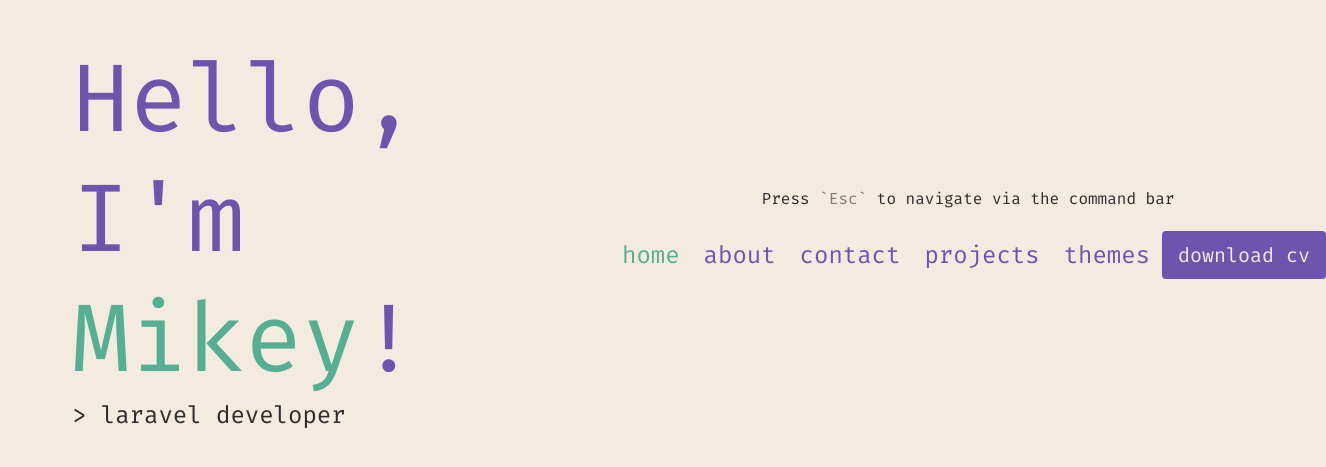
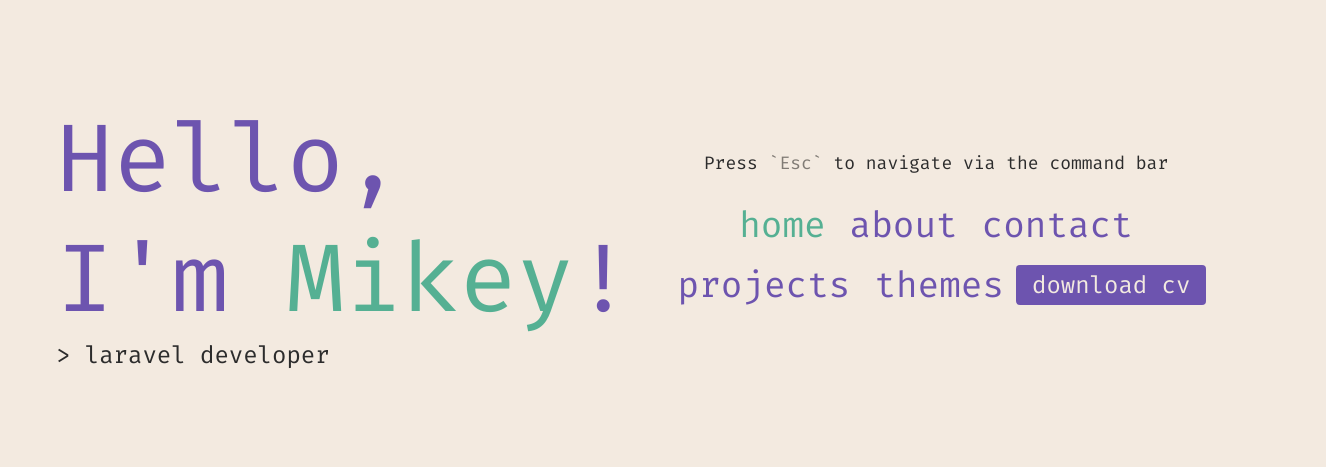
Before and after one commit to mikeycodingstuff/mikeycodingstuff.github.io, a Vue app: page / in a window 1280 px wide. Shown: the part 165-632 px from the top of the page, 1326 px wide, since content can reach past the window. Built offline with nearby package versions, Linux system fonts and the light colour scheme.

Commit message:
styling/responsiveness

```diff
--- a/src/App.vue
+++ b/src/App.vue
@@ -11,7 +11,7 @@
 </script>
 
 <template>
-  <div class="flex flex-col h-screen">
+  <div class="flex flex-col h-screen w-screen">
     <nav-bar v-if="$route.path !== '/'"></nav-bar>
     <router-view class="grid md:grow md:place-items-center" />
   </div>
--- a/src/components/hero/HomeHero.vue
+++ b/src/components/hero/HomeHero.vue
@@ -1,16 +1,16 @@
 <template>
-  <div>
-    <div class="p-10">
-      <div class="flex justify-center">
-        <header
-          class="text-6xl md:text-6xl lg:text-7xl xl:text-8xl 2xl:text-9xl text-theme-main transition-colors duration-300"
-        >
-          <slot name="header" />
-        </header>
-      </div>
+  <div class="p-3 md:p-12">
+    <div class="flex flex-col m-4">
+      <header
+        class="text-5xl md:text-6xl lg:text-7xl xl:text-8xl 2xl:text-9xl text-theme-main transition-colors duration-300"
+      >
+        <slot name="header" />
+      </header>
+
       <slot name="sub" />
     </div>
 
     <slot name="default" />
   </div>
 </template>
+<script setup lang="ts"></script>
--- a/src/components/nav/NavBar.vue
+++ b/src/components/nav/NavBar.vue
@@ -10,7 +10,7 @@
 </script>
 
 <template>
-  <div class="flex flex-col md:flex-row justify-center my-3">
+  <div class="flex flex-col md:flex-row justify-center md:items-center my-3 flex-wrap">
     <nav-link link="/" name="home" />
     <nav-link link="about" name="about" />
     <nav-link link="contact" name="contact" />
@@ -23,10 +23,10 @@
     <!--        download cv-->
     <!--      </button>-->
     <!--    </a>-->
-    <div class="relative">
+    <div class="relative my-10 md:my-3 md:mx-0 mx-auto">
       <button
         @click="modal = true"
-        class="rounded p-1 px-4 w-full h-full text-3xl md:text-xl text-nowrap bg-theme-main text-theme-bg hover:bg-theme-text focus:outline-none focus:ring-4 focus:ring-theme-text underline-offset-4 transition duration-300"
+        class="rounded p-1 px-4 text-3xl md:text-xl lg:text-2xl text-nowrap bg-theme-main text-theme-bg hover:bg-theme-text focus:outline-none focus:ring-4 focus:ring-theme-text underline-offset-4 transition duration-300"
       >
         download cv
       </button>
@@ -34,7 +34,7 @@
         <div
           v-if="modal"
           v-on-click-outside="closeModal"
-          class="absolute left-1/2 transform -translate-x-1/2 rounded p-4 mt-4 bg-theme-main text-theme-bg selection:bg-theme-text w-max items-center"
+          class="absolute left-1/2 transform -translate-x-1/2 rounded p-3 mt-2 text-base md:text-xs lg:text-sm bg-theme-main text-theme-bg selection:bg-theme-text w-max items-center"
         >
           Todo: rewrite CV 😅
         </div>
--- a/src/components/nav/NavLink.vue
+++ b/src/components/nav/NavLink.vue
@@ -20,7 +20,7 @@
     <router-link
       :to="link"
       :class="[
-        'rounded p-1 text-4xl md:text-2xl hover:text-theme-accent focus:outline-none underline-offset-4 decoration-4 transition duration-300',
+        'rounded p-1 text-4xl md:text-2xl lg:text-4xl hover:text-theme-accent focus:outline-none underline-offset-4 decoration-4 transition duration-300',
         isUsingKeyboard ? 'focus:ring-4 focus:ring-theme-main' : '',
       ]"
       activeClass="text-theme-accent"
--- a/src/views/AboutView.vue
+++ b/src/views/AboutView.vue
@@ -6,7 +6,7 @@
 
 <template>
   <div>
-    <div class="flex flex-col space-y-10">
+    <div class="flex flex-col space-y-10 p-5">
       <about-paragraph>
         Coding for me started with a bootcamp; the full stack dev course at
         <external-link link="https://io-academy.uk/">iO Academy</external-link>. Through the 16 week
--- a/src/views/ContactView.vue
+++ b/src/views/ContactView.vue
@@ -6,7 +6,7 @@
 
 <template>
   <div>
-    <div class="grid place-items-center gap-12">
+    <div class="grid place-items-center gap-12 p-3">
       <div class="text-2xl max-w-2xl text-center">
         <p>
           The best way to contact me is via
--- a/src/views/HomeView.vue
+++ b/src/views/HomeView.vue
@@ -7,10 +7,10 @@
 
 <template>
   <div>
-    <home-hero class="grid md:place-items-center md:grid-cols-2 md:gap-24 md:p-8">
+    <home-hero class="grid md:place-items-center md:grid-cols-2 h-screen container">
       <template #header>
         <p class="leading-tight">Hello,</p>
-        <p class="leading-tight">
+        <p class="leading-tight text-nowrap">
           I'm
           <router-link
             to="/about"
@@ -23,12 +23,14 @@
       <template #sub>
         <type-writer prompt=">" :messages="messages" />
       </template>
+
       <div>
         <div class="p-2 hidden md:block">
-          <p class="text-center transition-colors duration-300">
+          <p class="text-center md:text-sm lg:text-base xl:text-lg transition-colors duration-300">
             Press <span class="text-theme-accent-alt">`Esc`</span> to navigate via the command bar
           </p>
         </div>
+
         <nav-bar />
       </div>
     </home-hero>
--- a/src/views/ThemesView.vue
+++ b/src/views/ThemesView.vue
@@ -6,7 +6,7 @@
 
 <template>
   <div>
-    <div class="flex items-center">
+    <div class="flex flex-col md:flex-row items-center p-3 gap-y-10">
       <div class="text-2xl max-w-2xl">
         <p class="leading-normal text-pretty">
           Use this theme-switcher, or hit
```
